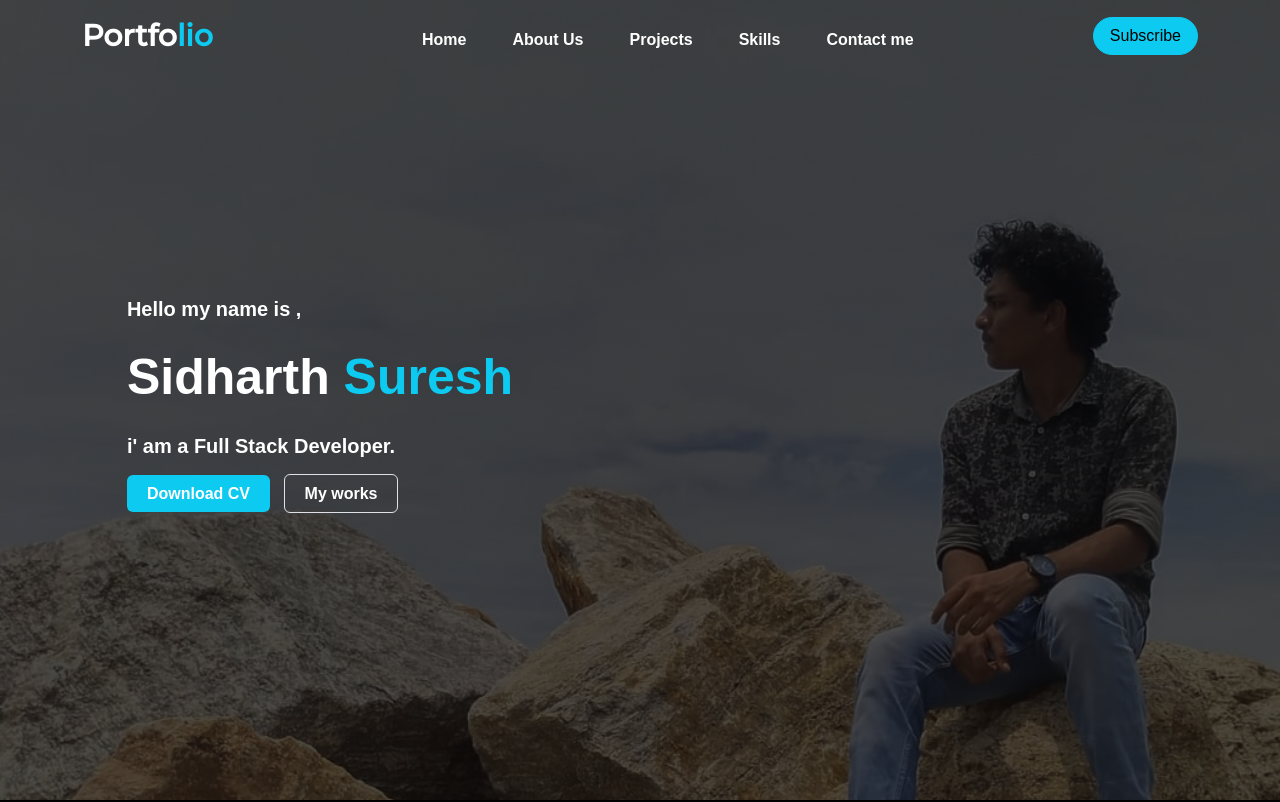
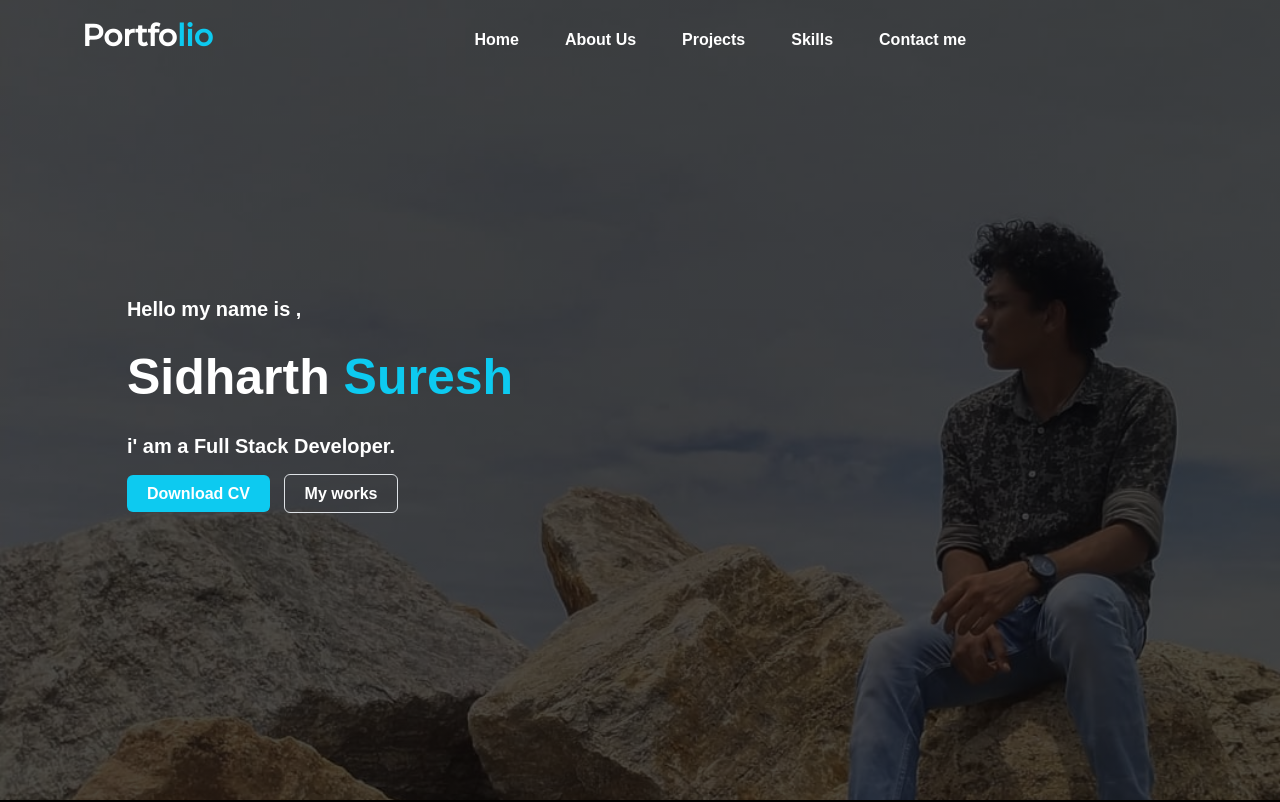
Before and after one commit to SID12433/myportfolio, a plain HTML site: page index.html in a window 1280 px wide. Shown: the top 802 px of the page. Drawn offline with nearby package versions, Linux system fonts and the light colour scheme; a web font is replaced by a local one.

```diff
--- a/index.html
+++ b/index.html
@@ -37,9 +37,6 @@
                 <a class="nav-link" href="#links">Contact me</a>
               </li>
             </ul>
-            <form class="d-flex" role="search">
-              <button class="btn btn-info rounded-pill px-3" type="submit" href="#links">Subscribe</button>
-            </form>
           </div>
         </div>
       </nav>
```
Also changed, not shown: 1 other file.
